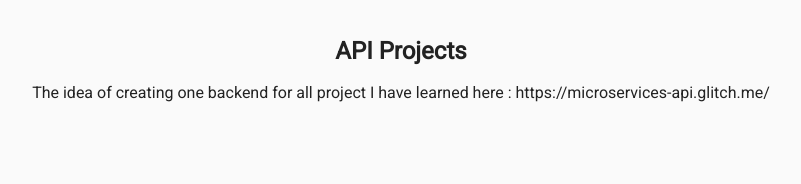
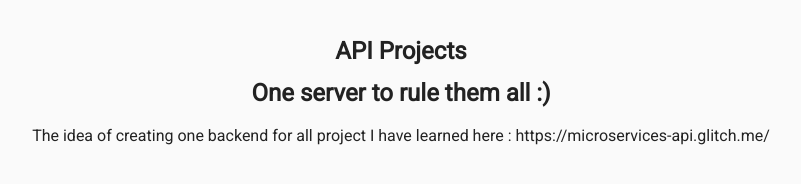
Before and after one commit to VasylKB/microservices-konevtwo, a website: page views/index.html in a window 1280 px wide. Shown: the whole page, without its empty margins (239-1040 px from the left). Drawn offline with Linux system fonts and the light colour scheme; files that its build step writes are made by us from their sources.

Commit message:
Latest Updates

```diff
--- a/views/index.html
+++ b/views/index.html
@@ -13,6 +13,7 @@
 
       <div class="container">
         <h2>API Projects</h2>
+        <h2>One server to rule them all :)</h2>
       </div>
      <p>
        The idea of creating one backend for all project I have learned here : https://microservices-api.glitch.me/
```
